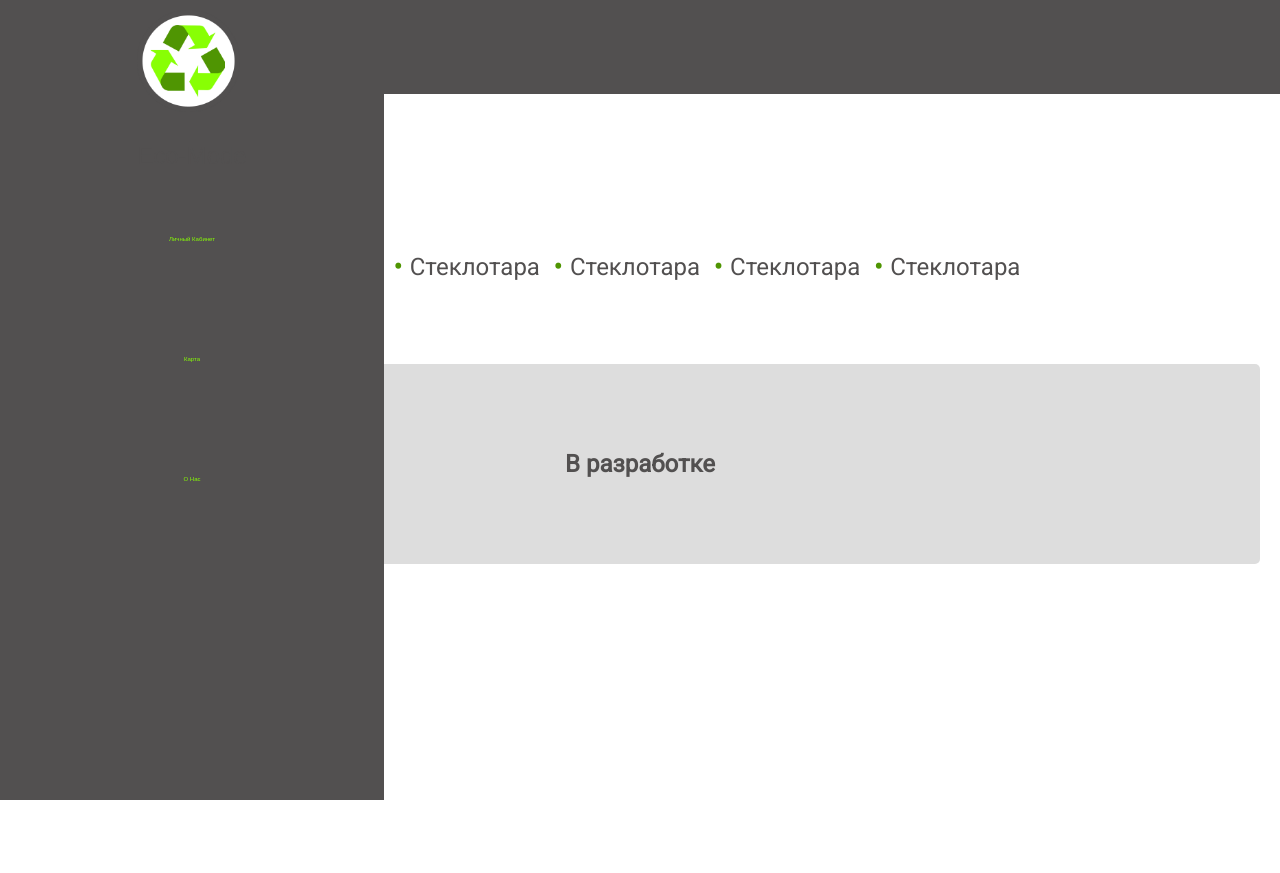
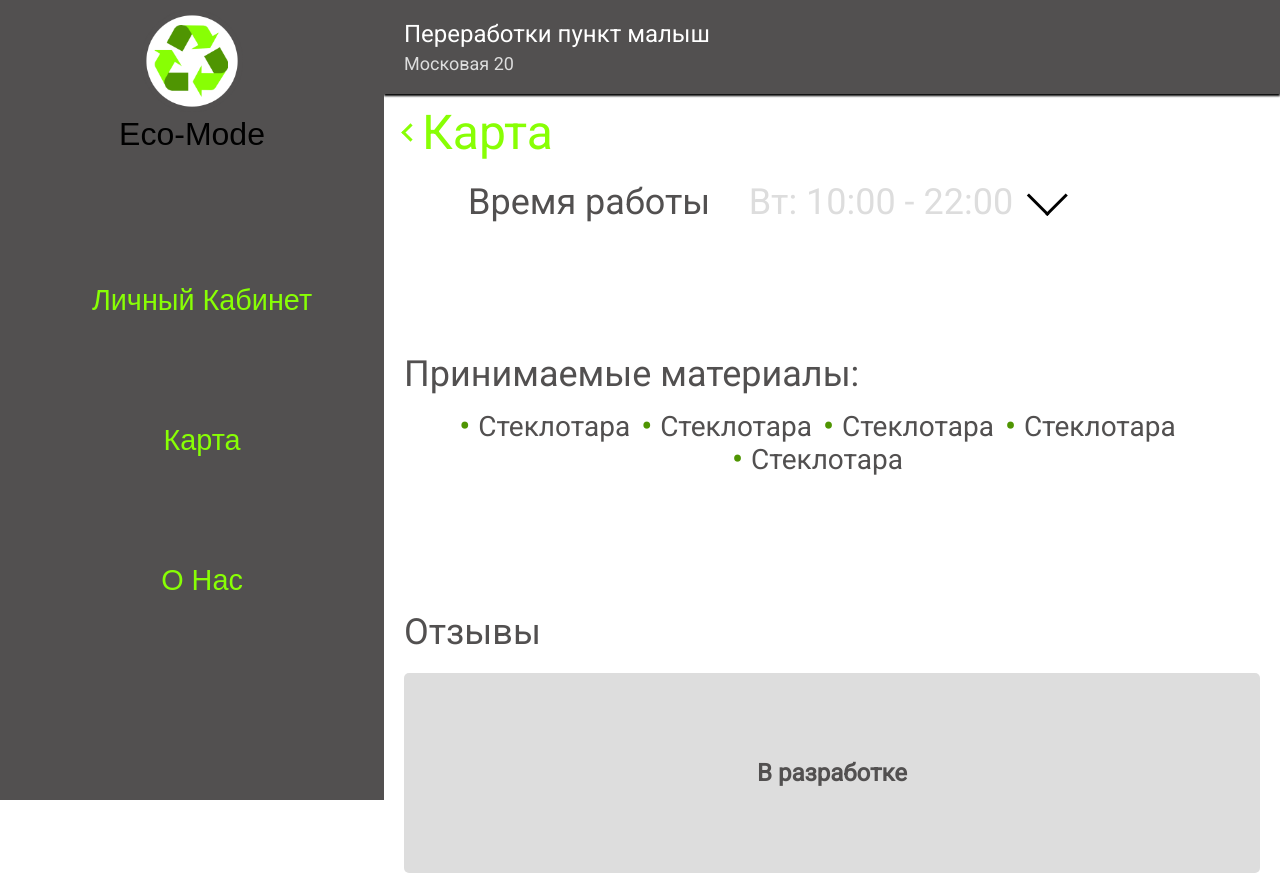
Before and after one commit to WonderLuc/greenApp, a React app: page /#/element in a window 1280 px wide. Before the commit the page ends 800 px from the top, so only its background shows below. Built offline with nearby package versions, Linux system fonts and the light colour scheme.

Commit message:
feat: add desktop design, fixed problems with text

```diff
--- a/src/Components/Header/style.scss
+++ b/src/Components/Header/style.scss
@@ -161,20 +161,20 @@
         background-color:#525050;
     }
     .project-name {
+        color: #000;
         text-align: center;
-        width: 100%;
-        font: 1.5rem sans-serif;
+        width: 30vw;
+        font: 2em sans-serif;
     }
     .logo {
         width: 8vw;
-        margin-left:auto;
-        margin-right:auto;
-        padding-bottom:2vw;
+        margin-left:11vw;
+        margin-right:11vw;
     }
     .menu-zone {
         //display:none;
         position: fixed;
-        top: 14vw;
+        top: 18vw;
         left: 0;
         height: 80vh;
         width: 30vw;
@@ -191,7 +191,7 @@
         flex-direction: column;
     }
     .menu-element{
-        font: 0.35em sans-serif;
+        font: 1.2em sans-serif;
         border:0px solid;
         color:#88FF04;
         background-color: #525050;
--- a/src/Components/PointInfo/style.scss
+++ b/src/Components/PointInfo/style.scss
@@ -1,3 +1,4 @@
+@media screen and (max-width: 780px) {
   .point-name {
     width: 100%;
     background: #525050;
@@ -30,6 +31,7 @@
         display: flex;
         align-items: center;
         color: #88FF04;
+        font-size: 3rem;
 
         .arrow {
           margin-right: 5px;
@@ -47,14 +49,16 @@
   }
 
   .point-worktime {
+    max-width: 100vw;
     display: flex;
     align-items: baseline;
-  padding: 10px 20px 20px 20px;
+    padding: 10px 0px 0px 20px;
 
     &__title {
-    margin-right: 10px;
+      margin-right: 3vw;
+      margin-left: 5vw;
       font-weight: normal;
-    font-size: 24px;
+      font-size: 36px;
     }
 
     &__list {
@@ -64,9 +68,9 @@
     }
 
     .worktime-list {
-    font-size: 18px;
+      font-size: 36px;
       list-style: none;
-    margin-right: 15px;
+      margin-right: 20px;
 
       li {
         color: #DDD;
@@ -78,6 +82,7 @@
 
       & ~ .arrow {
         transition: all .5s;
+        padding:1vw;
       }
 
       &_open {
@@ -95,19 +100,20 @@
   }
 
   .materials {
-  padding: 10px 0 10px 20px;
+    padding: 30px 0 10px 20px;
 
     &__title {
+      margin-top: 100px;
       margin-bottom: 10px;
       font-weight: normal;
-    font-size: 24px;
+      font-size: 36px;
     }
     &-list {
       display: flex;
       justify-content: center;
       align-items: center;
       flex-wrap: wrap;
-    font-size: 24px;
+      font-size: 28px;
       list-style: none;
       padding: 5px;
 
@@ -132,6 +138,8 @@
     height: 30vh;
 
     &__title {
+      margin-top: 100px;
+      font-size: 36px;
       font-weight: normal;
       margin-bottom: 20px;
     }
@@ -145,3 +153,321 @@
       height: 100%;
     }
   }
+}
+
+@media screen and (min-width: 781px) {
+  .nav-link{
+        display: flex;
+        padding: 10px  0 10px 20px;
+        text-decoration: none;
+        font-size: 24px;
+
+        &_back{
+          display: flex;
+        align-items: center;
+        color: #88FF04;
+        font-size: 3rem;
+
+        .arrow {
+          margin-right: 5px;
+          border-color: #88FF04;
+        }
+
+      &:hover {
+        .arrow {
+          border-color: #4F9502;
+        }
+        color: #4F9502;
+      }
+    }
+  }
+  .point {
+    width:70vw;
+    position: absolute;
+    left: 30vw;
+    top:0;
+  }
+  .point-name {
+    width: 100%;
+    background: #525050;
+    box-shadow: 0px 2px 2px black;
+    padding: 20px;
+    color: white;
+
+    &__title{
+      font-weight: normal;
+      font-size: 24px;
+      color: white;
+    }
+
+    &__adress{
+      margin-top: 5px;
+      color: #DDD;
+      font-weight: normal;
+      font-size: 18px;
+    }
+  }
+  .materials {
+    padding: 30px 0 10px 20px;
+
+    &__title {
+      margin-top: 100px;
+      margin-bottom: 10px;
+      font-weight: normal;
+      font-size: 36px;
+    }
+    &-list {
+      display: flex;
+      justify-content: center;
+      align-items: center;
+      flex-wrap: wrap;
+      font-size: 28px;
+      list-style: none;
+      padding: 5px;
+
+      li {
+        margin-right: 30px;
+
+        &::before {
+          content: "\2022";
+          display: inline-block;
+          width: 1em;
+          margin-left: -1em;
+          color: #4F9502;
+          font-weight: bold;
+          text-align: center;
+        }
+      }
+    }
+  }
+
+  .inwork {
+    padding: 20px;
+    height: 30vh;
+
+    &__title {
+      margin-top: 100px;
+      font-size: 36px;
+      font-weight: normal;
+      margin-bottom: 20px;
+    }
+
+     &__message {
+       display: flex;
+       justify-content: center;
+       align-items: center;
+       background: #DDD;
+       border-radius: 5px;
+       height: 100%;
+     }
+  }
+  .point-worktime {
+    max-width: 100%;
+    display: flex;
+    align-items: baseline;
+    padding: 10px 0px 0px 20px;
+
+    &__title {
+      margin-right: 3vw;
+      margin-left: 5vw;
+      font-weight: normal;
+      font-size: 36px;
+    }
+
+    &__list {
+      display: flex;
+      align-items: flex-start;
+      cursor: pointer;
+    }
+
+    .worktime-list {
+      font-size: 36px;
+      list-style: none;
+      margin-right: 20px;
+
+      li {
+        color: #DDD;
+
+        &:nth-child(n + 2) {
+          display: none;
+        }
+      }
+
+      & ~ .arrow {
+        transition: all .5s;
+        padding:1vw;
+      }
+
+      &_open {
+        li {
+          &:nth-child(n + 2) {
+            display: block;
+          }
+        }
+        & ~ .arrow {
+          transform: translate(0, 50%) rotate(-135deg);
+          transition: all .5s;
+        }
+      }
+    }
+  }
+}
+
+@media screen and (min-width: 2000px) {
+  .nav-link{
+        display: flex;
+        padding: 10px  0 10px 20px;
+        text-decoration: none;
+        font-size: 24px;
+
+        &_back{
+          display: flex;
+        align-items: center;
+        color: #88FF04;
+        font-size: 3rem;
+
+        .arrow {
+          margin-right: 5px;
+          border-color: #88FF04;
+        }
+
+      &:hover {
+        .arrow {
+          border-color: #4F9502;
+        }
+        color: #4F9502;
+      }
+    }
+  }
+  .point {
+    position: absolute;
+    width:100vw;
+    padding-left:600px;
+    top:0px;
+    left: 0px;
+  }
+  .point-name {
+    width: 100%;
+    background: #525050;
+    box-shadow: 0px 2px 2px black;
+    padding: 20px;
+    color: white;
+
+    &__title{
+      font-weight: normal;
+      font-size: 24px;
+      color: white;
+    }
+
+    &__adress{
+      margin-top: 5px;
+      color: #DDD;
+      font-weight: normal;
+      font-size: 18px;
+    }
+  }
+  .materials {
+    padding: 30px 0 10px 20px;
+
+    &__title {
+      margin-top: 100px;
+      margin-bottom: 10px;
+      font-weight: normal;
+      font-size: 36px;
+    }
+    &-list {
+      display: flex;
+      justify-content: center;
+      align-items: center;
+      flex-wrap: wrap;
+      font-size: 28px;
+      list-style: none;
+      padding: 5px;
+
+      li {
+        margin-right: 30px;
+
+        &::before {
+          content: "\2022";
+          display: inline-block;
+          width: 1em;
+          margin-left: -1em;
+          color: #4F9502;
+          font-weight: bold;
+          text-align: center;
+        }
+      }
+    }
+  }
+
+  .inwork {
+    padding: 20px;
+    height: 30vh;
+
+    &__title {
+      margin-top: 100px;
+      font-size: 36px;
+      font-weight: normal;
+      margin-bottom: 20px;
+    }
+
+     &__message {
+       display: flex;
+       justify-content: center;
+       align-items: center;
+       background: #DDD;
+       border-radius: 5px;
+       height: 100%;
+     }
+  }
+  .point-worktime {
+    max-width: 100%;
+    display: flex;
+    align-items: baseline;
+    padding: 10px 0px 0px 20px;
+
+    &__title {
+      margin-right: 3vw;
+      margin-left: 5vw;
+      font-weight: normal;
+      font-size: 36px;
+    }
+
+    &__list {
+      display: flex;
+      align-items: flex-start;
+      cursor: pointer;
+    }
+
+    .worktime-list {
+      font-size: 36px;
+      list-style: none;
+      margin-right: 20px;
+
+      li {
+        color: #DDD;
+
+        &:nth-child(n + 2) {
+          display: none;
+        }
+      }
+
+      & ~ .arrow {
+        transition: all .5s;
+        padding:0.5vw;
+      }
+
+      &_open {
+        li {
+          &:nth-child(n + 2) {
+            display: block;
+          }
+        }
+        & ~ .arrow {
+          transform: translate(0, 50%) rotate(-135deg);
+          transition: all .5s;
+        }
+      }
+    }
+  }
+}
```
Lines whose indentation alone changed are shown as unchanged.
